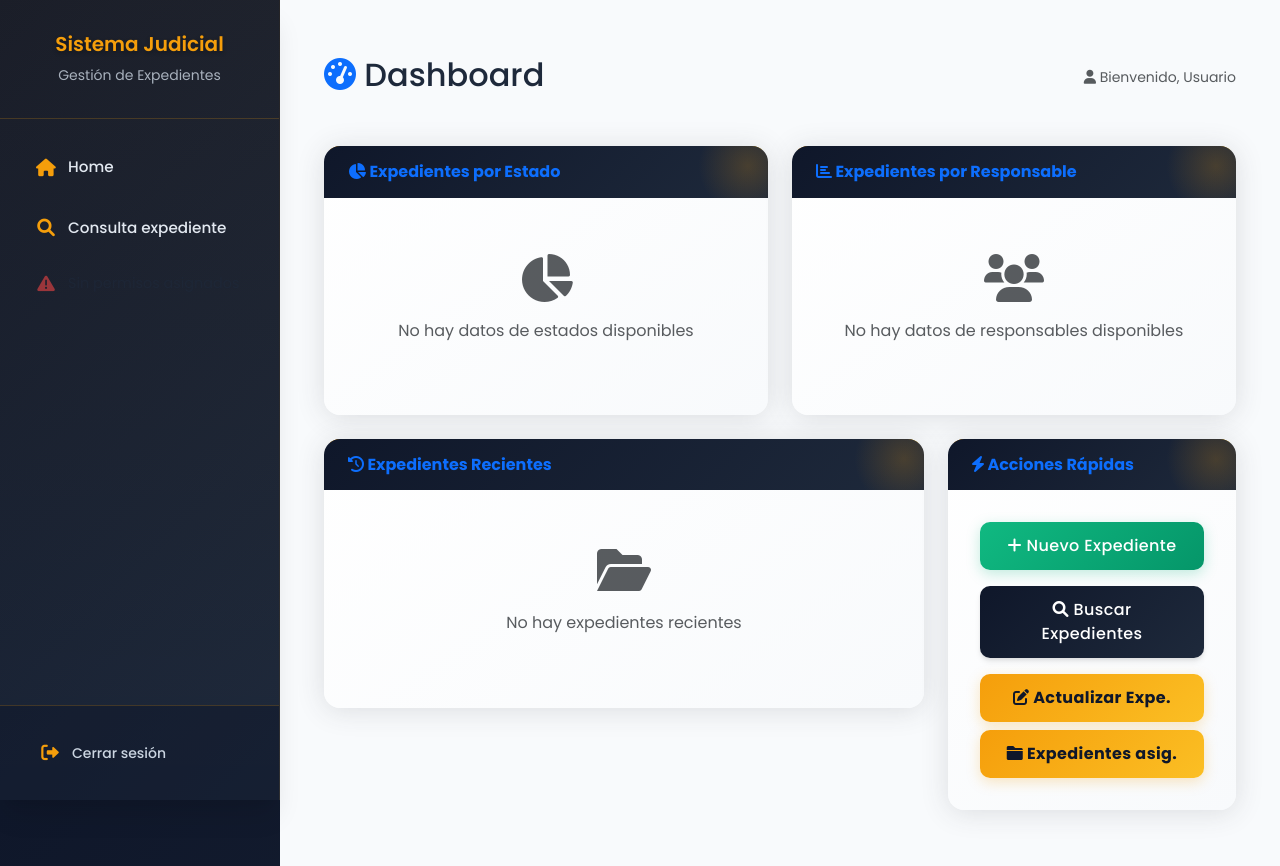
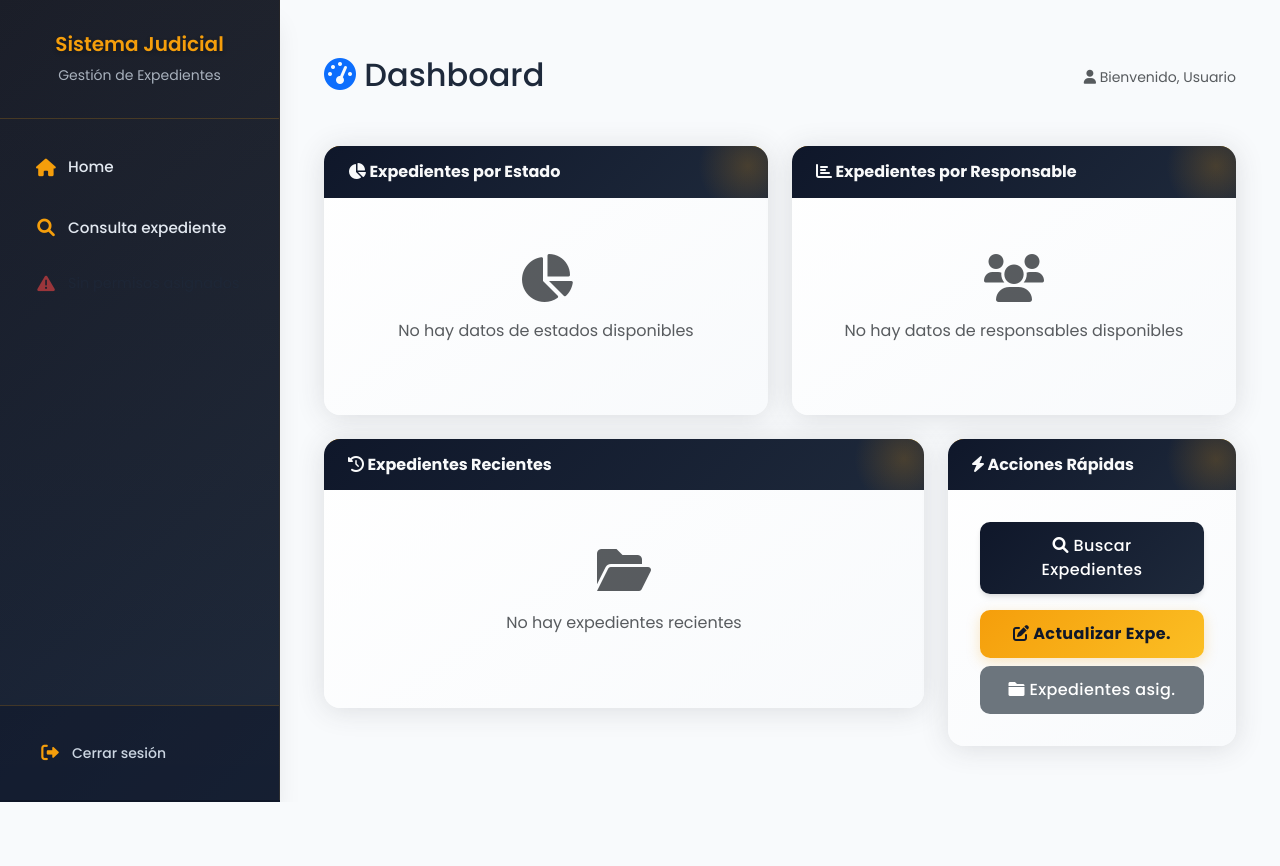
Before and after one commit to EdwinFigueroa2003/App_juzgado, a Flask app: template app_juzgado/templates/home.html in a window 1280 px wide. After the commit the page ends 802 px from the top, so only its background shows below. Run offline with Flask 3, Linux system fonts and the light colour scheme; the template is opened without the code that fills it, so the values that code supplies are empty; some libraries are stand-ins or nearby versions.

Commit message:
Correción de detalles

```diff
--- a/app_juzgado/templates/asignacion.html
+++ b/app_juzgado/templates/asignacion.html
@@ -255,9 +255,9 @@
                             </a>
                         {% else %} -->
                             <p class="text-muted">Los expedientes asignados a ti como {{ usuario.rol }} aparecerán aquí.</p>
-                            <a href="{{ url_for('idvistaexpediente.vista_expediente') }}" class="btn btn-primary">
+                            <!-- <a href="{{ url_for('idvistaexpediente.vista_expediente') }}" class="btn btn-primary">
                                 <i class="fas fa-search"></i> Buscar Expedientes
-                            </a>
+                            </a> -->
                         {% endif %}
                     </div>
                     {% endif %}
--- a/app_juzgado/templates/home.html
+++ b/app_juzgado/templates/home.html
@@ -118,7 +118,7 @@
                 <div class="col-xl-6 col-lg-7">
                     <div class="card shadow mb-4">
                         <div class="card-header py-3 d-flex flex-row align-items-center justify-content-between">
-                            <h6 class="m-0 font-weight-bold text-primary">
+                            <h6 class="m-0 font-weight-bold text-light">
                                 <i class="fas fa-chart-pie"></i> Expedientes por Estado
                             </h6>
                         </div>
@@ -148,7 +148,7 @@
                 <div class="col-xl-6 col-lg-5">
                     <div class="card shadow mb-4">
                         <div class="card-header py-3 d-flex flex-row align-items-center justify-content-between">
-                            <h6 class="m-0 font-weight-bold text-primary">
+                            <h6 class="m-0 font-weight-bold text-light">
                                 <i class="fas fa-chart-bar"></i> Expedientes por Responsable
                             </h6>
                         </div>
@@ -184,7 +184,7 @@
                 <div class="col-xl-8 col-lg-7">
                     <div class="card shadow mb-4">
                         <div class="card-header py-3 d-flex flex-row align-items-center justify-content-between">
-                            <h6 class="m-0 font-weight-bold text-primary">
+                            <h6 class="m-0 font-weight-bold text-light">
                                 <i class="fas fa-history"></i> Expedientes Recientes
                             </h6>
                         </div>
@@ -239,33 +239,37 @@
                     <!-- Acciones Rápidas -->
                     <div class="card shadow mb-4">
                         <div class="card-header py-3">
-                            <h6 class="m-0 font-weight-bold text-primary">
+                            <h6 class="m-0 font-weight-bold text-light">
                                 <i class="fas fa-bolt"></i> Acciones Rápidas
                             </h6>
                         </div>
                         <div class="card-body">
                             <div class="d-grid gap-2">
+
+                                <a href="{{ url_for('idvistaexpediente.vista_expediente') }}"
+                                   class="btn btn-primary btn-block mb-2">
+                                    <i class="fas fa-search"></i> Buscar Expedientes
+                                </a>
+
+                                <a href="{{ url_for('idvistaactualizarexpediente.vista_actualizarexpediente') }}"
+                                   class="btn btn-warning btn-block">
+                                    <i class="fas fa-edit"></i> Actualizar Expe.
+                                </a>
+
+                                <!-- Solo administradores pueden ver gestión de usuarios -->
+                                {% if session.administrador %}
                                 <a href="{{ url_for('idvistasubirexpediente.vista_subirexpediente') }}"
                                    class="btn btn-success btn-block mb-2">
                                     <i class="fas fa-plus"></i> Nuevo Expediente
                                 </a>
-                                <a href="{{ url_for('idvistaexpediente.vista_expediente') }}"
-                                   class="btn btn-primary btn-block mb-2">
-                                    <i class="fas fa-search"></i> Buscar Expedientes
-                                </a>
-                                <a href="{{ url_for('idvistaactualizarexpediente.vista_actualizarexpediente') }}"
-                                   class="btn btn-warning btn-block">
-                                    <i class="fas fa-edit"></i> Actualizar Expe.
-                                </a>
-                                <!-- Solo administradores pueden ver gestión de usuarios -->
-                                {% if session.administrador %}
+
                                 <a href="{{ url_for('idvistaroles.vista_roles') }}"
-                                   class="btn btn-warning btn-block">
+                                   class="btn btn-info btn-block">
                                     <i class="fa-solid fa-users"></i> Gestionar roles
                                 </a>
                                 {% endif %}
                                 <a href="{{ url_for('idvistaasignacion.vista_asignacion') }}"
-                                   class="btn btn-warning btn-block">
+                                   class="btn btn-secondary btn-block">
                                     <i class="fa-solid fa-folder"></i> Expedientes asig.
                                 </a>
                             </div>
--- a/app_juzgado/templates/usuarios.html
+++ b/app_juzgado/templates/usuarios.html
@@ -69,8 +69,8 @@
             <!-- Botón para agregar usuario y buscador -->
             <div class="row mb-4">
                 <div class="col-md-6"></div>
-                <button type="button" class="btn btn-success" data-bs-toggle="modal"
-                    data-bs-target="#modalAgregarUsuario" style="margin-left: -48.5%;">
+                <button type="button" class="btn btn-success"  data-bs-toggle="modal"
+                    data-bs-target="#modalAgregarUsuario" style="margin-left: -48.5%; width: 50%;">
                     <i class="fas fa-plus"></i> Agregar Nuevo Usuario
                 </button>
             </div>
```
